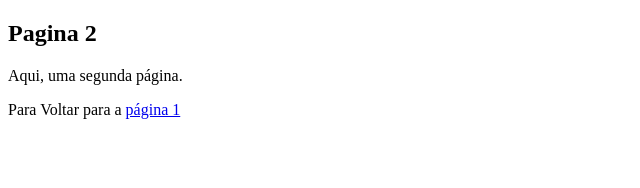
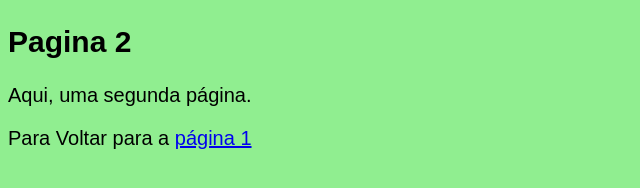
Before and after one commit to leandrohsr/Aprendendo-html, a plain HTML site: page ex003/pg002.html in a window 1280 px wide. Shown: the whole page, without its empty margins (0-640 px from the left). Drawn offline with Linux system fonts and the light colour scheme.

Commit message:
fim modulo1

```diff
--- a/ex003/pg002.html
+++ b/ex003/pg002.html
@@ -4,6 +4,7 @@
     <meta charset="UTF-8">
     <meta http-equiv="X-UA-Compatible" content="IE=edge">
     <meta name="viewport" content="width=device-width, initial-scale=1.0">
+    <link rel="stylesheet" href="style.css">
     <title>Segunda página</title>
 </head>
 <body>
--- /dev/null
+++ b/ex003/style.css
@@ -0,0 +1,7 @@
+@charset "UTF-8";
+body {
+    background-color: lightgreen;
+    font-family: Arial, Helvetica, sans-serif;
+    font-size: 20px;
+    text-align: justify;
+}
```
Also changed, not shown: ex003/index.html (+3 -2 lines).
